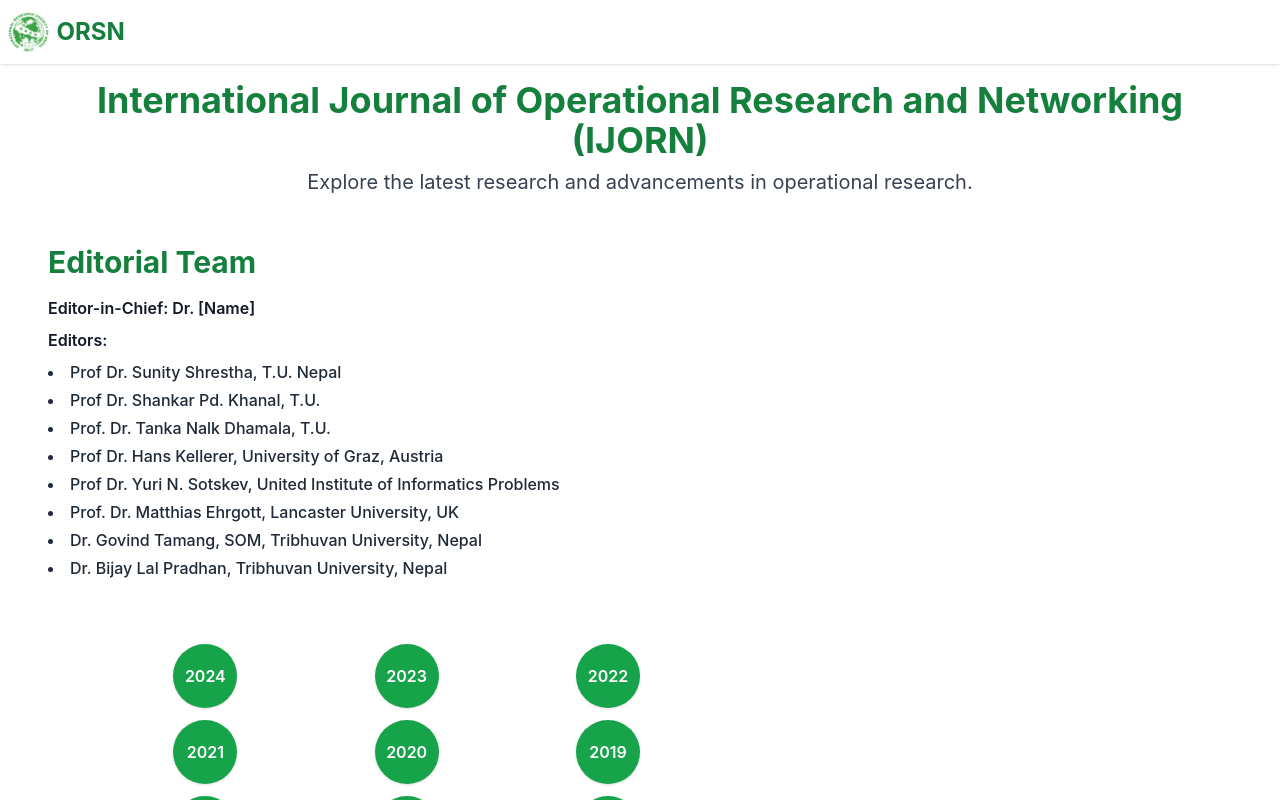
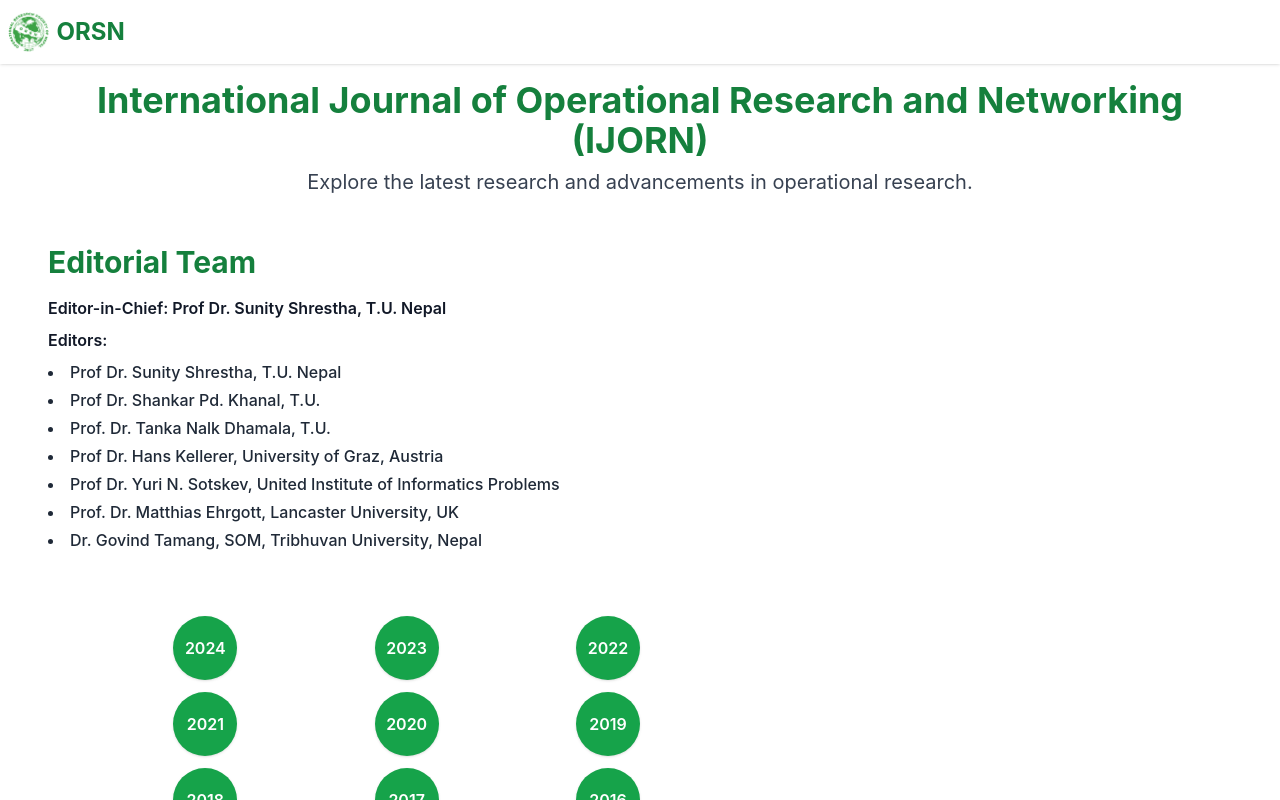
Before and after one commit to Ambira/ORSN-React, a React (Vite) app: page /journal in a window 1280 px wide. Shown: the top 800 px of the page. Built offline with nearby package versions, Linux system fonts and the light colour scheme.

Commit message:
added editor inc chief in Journal

```diff
--- a/src/pages/Contact.jsx
+++ b/src/pages/Contact.jsx
@@ -102,7 +102,7 @@ const Contact = () => {
           {/* Contact Information */}
           <div className="space-y-4 md:pl-12 pt-6">
             <h3 className="text-l font-semibold" style={{ color: "#000" }}>Address</h3>
-            <p style={{ color: "#000" }}>Maharajguni, Kathmandu</p>
+            <p style={{ color: "#000" }}>Maharajgunj, Kathmandu</p>
 
             <h3 className="text-l font-semibold" style={{ color: "#000" }}>Phone</h3>
             <p style={{ color: "#000" }}>
--- a/src/pages/Journal.jsx
+++ b/src/pages/Journal.jsx
@@ -14,7 +14,7 @@ const Journal = () => {
         {/* Editorial Info */}
         <div className="lg:w-1/2">
           <h2 className="text-3xl font-bold text-green-700 mb-4">Editorial Team</h2>
-          <p className="font-semibold mb-2">Editor-in-Chief: Dr. [Name]</p>
+          <p className="font-semibold mb-2">Editor-in-Chief: Prof Dr. Sunity Shrestha, T.U. Nepal</p>
           <p className="font-semibold">Editors:</p>
           <ul className="list-disc list-inside text-gray-800 font-medium mt-2 space-y-1">
             <li>Prof Dr. Sunity Shrestha, T.U. Nepal</li>
@@ -24,7 +24,7 @@ const Journal = () => {
             <li>Prof Dr. Yuri N. Sotskev, United Institute of Informatics Problems</li>
             <li>Prof. Dr. Matthias Ehrgott, Lancaster University, UK</li>
             <li>Dr. Govind Tamang, SOM, Tribhuvan University, Nepal</li>
-            <li>Dr. Bijay Lal Pradhan, Tribhuvan University, Nepal</li>
+            {/* <li>Dr. Bijay Lal Pradhan, Tribhuvan University, Nepal</li> */}
           </ul>
         </div>
 
```
Also changed, not shown: 1 other file (tests, documents, lock files or other folders).
